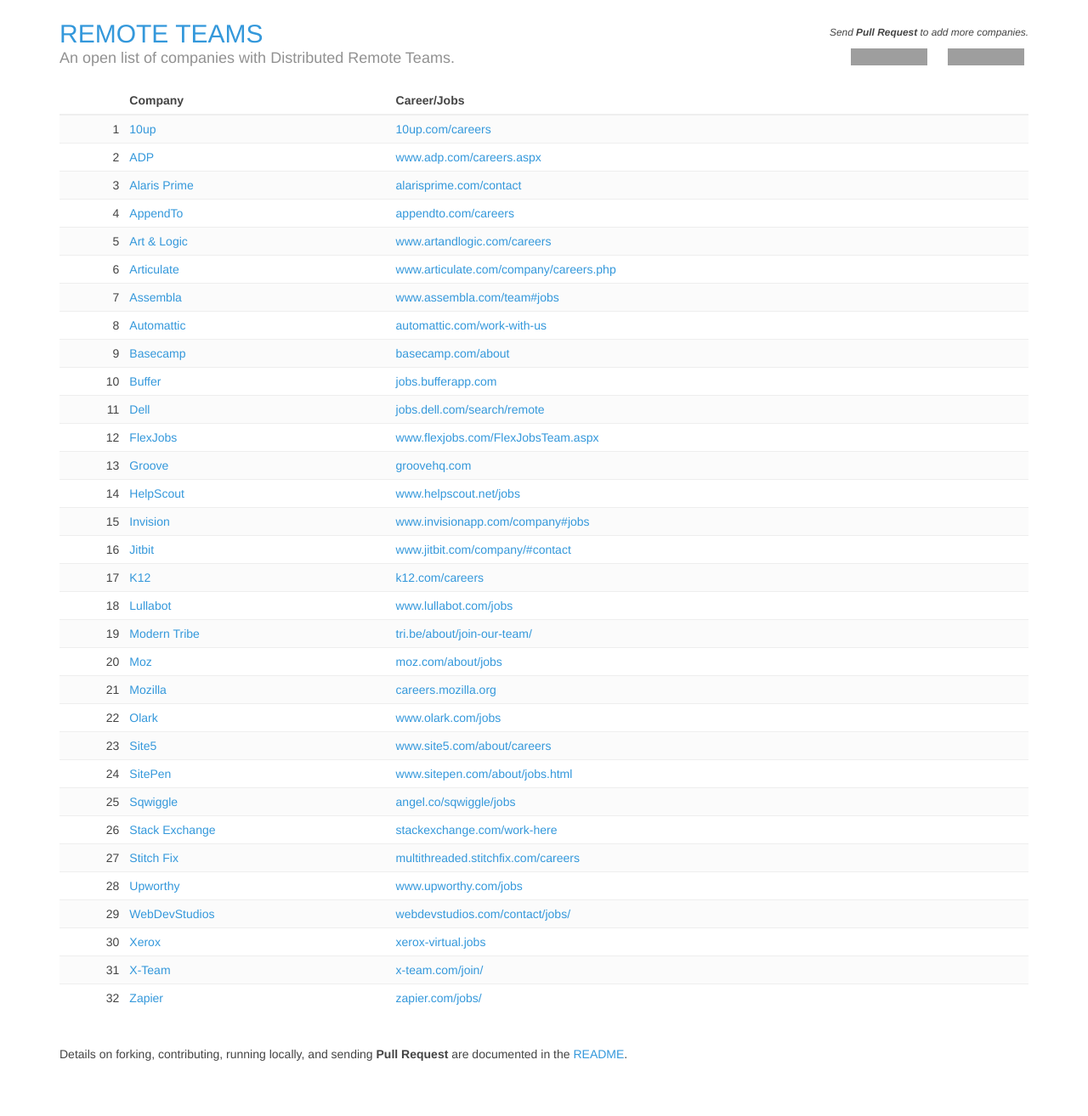
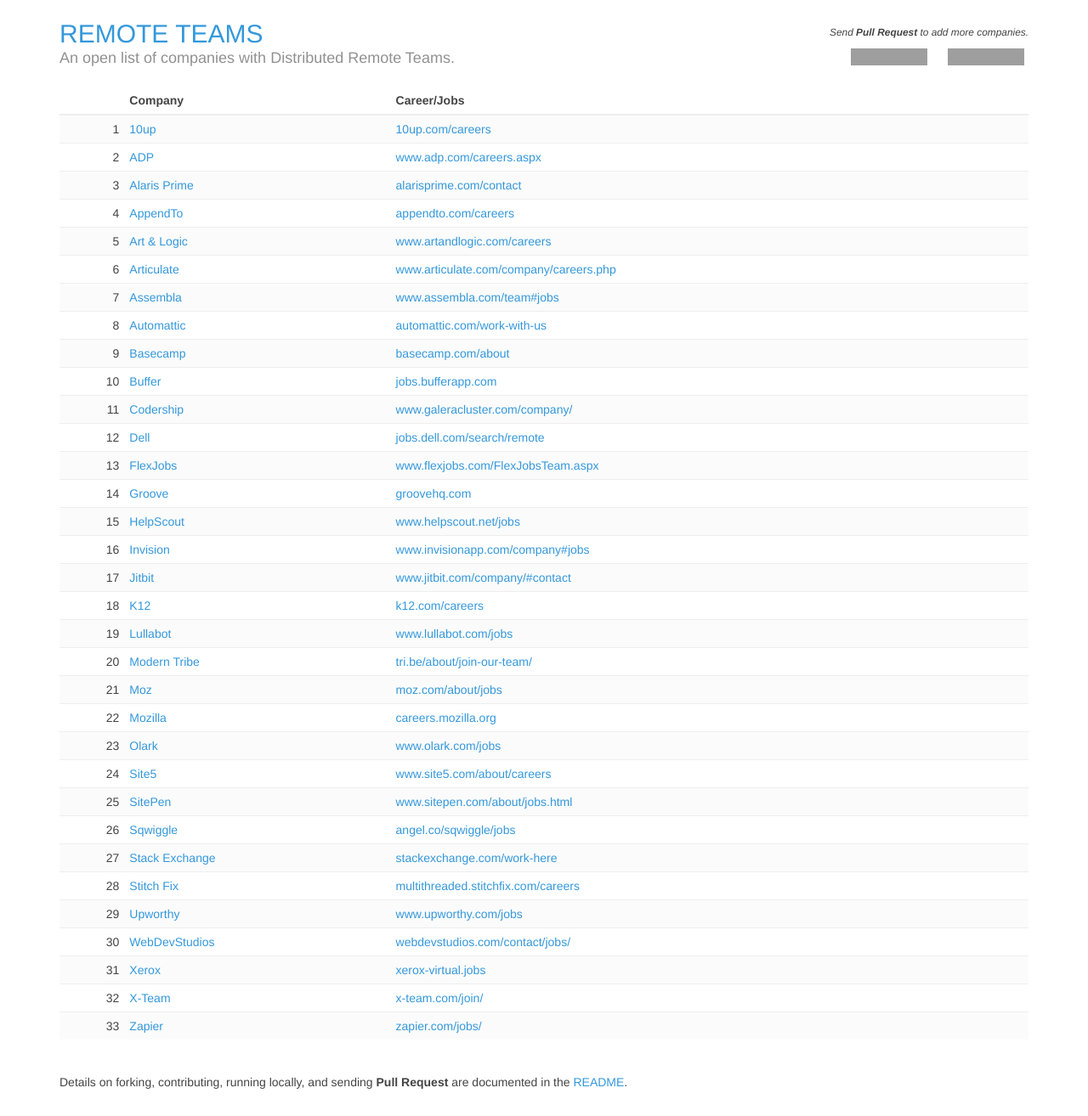
Before and after one commit to oinam/remote-teams, a Jekyll site: the page built from index.html, in a window 1280 px wide. Shown: the whole page at 85% size. Built offline with Jekyll 4.4.1, drawn with Linux system fonts in a browser that asks for light colours; nearby versions of some CDN libraries; before the commit the page ends 1281 px from its top, so only the background shows below that; grey boxes are pictures that could not be loaded.

Commit message:
Add Codership

```diff
--- a/_data/companies.yml
+++ b/_data/companies.yml
@@ -37,6 +37,10 @@
 - name: Buffer
   url: bufferapp.com
   job: jobs.bufferapp.com
+
+- name: Codership
+  url: www.galeracluster.com
+  job: www.galeracluster.com/company/
 
 - name: Dell
   url: www.dell.com
```
